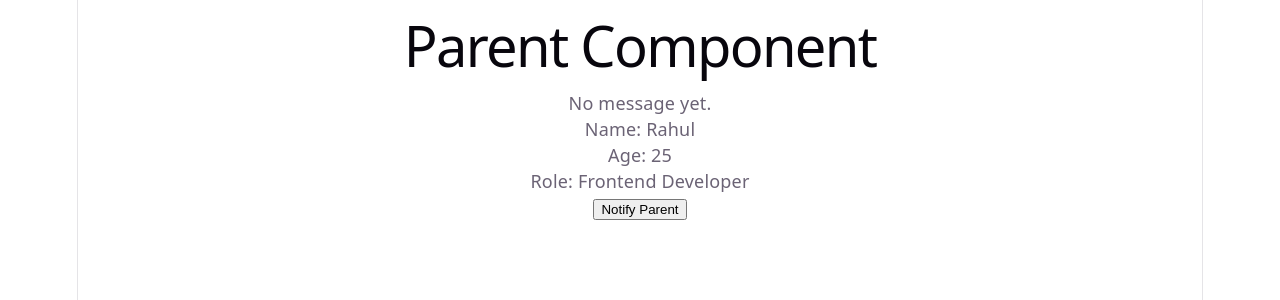
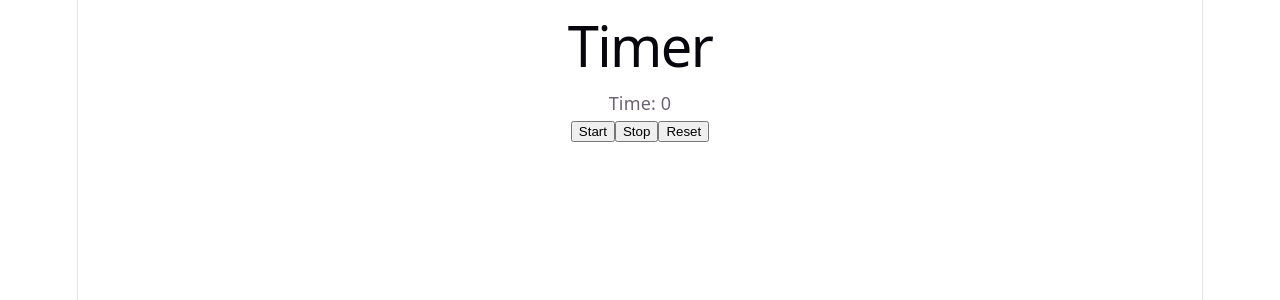
Before and after one commit to ShirleyEunice/React-Learn, a React (Vite) app: page / in a window 1280 px wide. Shown: the top 300 px of the page. Built offline with nearby package versions, Linux system fonts and the light colour scheme.

Commit message:
Timer start, stop, reset

```diff
--- a/src/App.jsx
+++ b/src/App.jsx
@@ -1,4 +1,4 @@
-import { useState } from 'react'
+import { useEffect, useState } from 'react'
 import reactLogo from './assets/react.svg'
 import viteLogo from './assets/vite.svg'
 import heroImg from './assets/hero.png'
@@ -11,9 +11,10 @@ import UserList from './component/UserList'
 import TodoApp from './component/TodoApp'
 import SearchFilter from './component/SearchFilter'
 import Parent from './component/parent/Parent'
+import Timer from './component/Timer'
 
 function App() {
-  const [count, setCount] = useState(0)
+  const [count, setCount] = useState(0);
 
   return (
     <>
@@ -24,7 +25,8 @@ function App() {
     {/* <UserList/> */}
     {/* <TodoApp/> */}
     {/* <SearchFilter/> */}
-    <Parent/>
+    {/* <Parent/> */}
+    <Timer/>
     </>
   )
 }
--- /dev/null
+++ b/src/component/Timer.jsx
@@ -0,0 +1,40 @@
+import React, { useState } from 'react'
+import { useEffect } from 'react';
+
+const Timer = () => {
+    const [time, setTime] = useState(0);
+    const [reset, setReset] = useState(false);
+
+    useEffect(() => {
+        if(reset){
+            const intervalId = setInterval(() => {
+        setTime((prev) => prev + 1);
+      }, 1000);
+      return () => clearInterval(intervalId);
+        }
+    }, [reset]);
+
+  const handleStart = () => {
+    setReset(true);
+  };
+
+  const handleStop = ()=>{
+    setReset(false);
+  }
+  const handleReset = ()=>{
+    setTime(0);
+    setReset(false);
+  }
+
+  return (
+    <div>
+        <h1>Timer</h1>
+        <p>Time: {time}</p>
+        <button onClick={handleStart}>Start</button>
+        <button onClick={handleStop}>Stop</button>
+        <button onClick={handleReset}>Reset</button>
+    </div>
+  )
+}
+
+export default Timer
```
